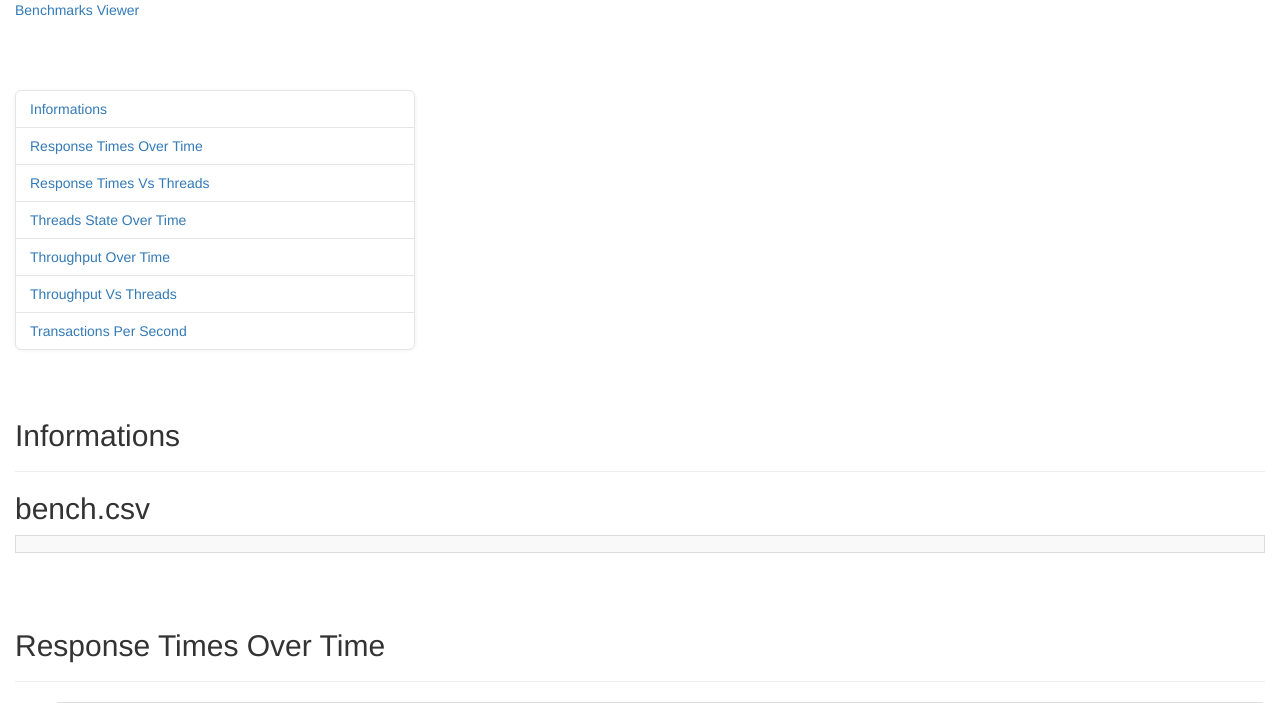
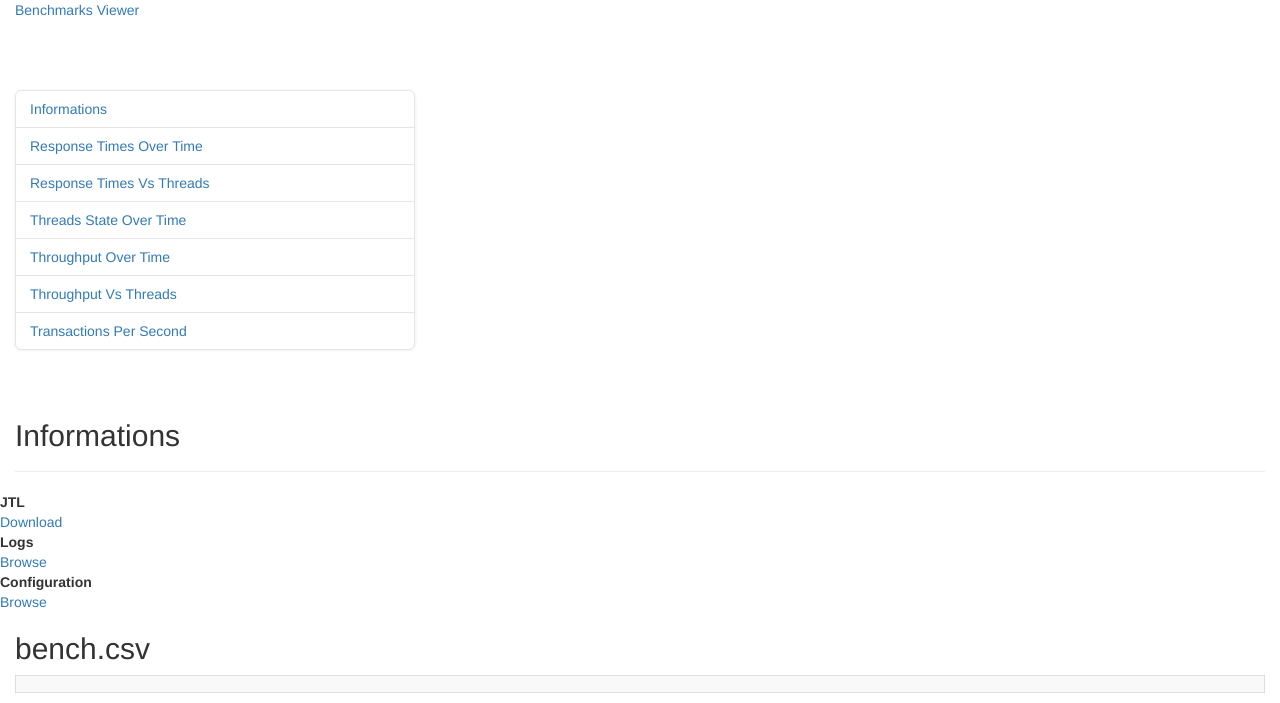
Before and after one commit to exoplatform/benchmarks-viewer, a PHP site: page /bench.php?benchmark=1 in a window 1280 px wide. Shown: the top 703 px of the page. Run offline with PHP 8.4, Linux system fonts and the light colour scheme; data that the repository does not hold is empty; some libraries are stand-ins or nearby versions.

Commit message:
display content of bench-AggregateReport_Aggregated.csv add link to browse logs add link to browse conf add link to download jtl remove deprecated html attributes

```diff
--- a/bench.php
+++ b/bench.php
@@ -123,6 +123,30 @@ header("Pragma: no-cache"); // HTTP/1.0
                     </div>
                   </div>
                   <?php }?>
+                  <div class="row">
+                    <div class="span3">
+                      <strong>JTL</strong>
+                    </div>
+                    <div class="span6">
+                      <a href="<?=$benchmarksURL."/".$benchmark?>/jmeter-results/bench.jtl.gz"><i class="icon-chevron-right"></i> Download</a>
+                    </div>
+                  </div>
+                  <div class="row">
+                    <div class="span3">
+                      <strong>Logs</strong>
+                    </div>
+                    <div class="span6">
+                      <a href="<?=$benchmarksURL."/".$benchmark?>/logs/"><i class="icon-chevron-right"></i> Browse</a>
+                    </div>
+                  </div>
+                  <div class="row">
+                    <div class="span3">
+                      <strong>Configuration</strong>
+                    </div>
+                    <div class="span6">
+                      <a href="<?=$benchmarksURL."/".$benchmark?>/conf/"><i class="icon-chevron-right"></i> Browse</a>
+                    </div>
+                  </div>
                 </div>
                 <div class="span6">
                   <?php
@@ -153,12 +177,20 @@ header("Pragma: no-cache"); // HTTP/1.0
               <div class="row-fluid">
                 <div class="span12">
                   <h2>bench.csv</h2>
-                  <table cellpadding="0" cellspacing="0" border="0" class="table table-striped table-bordered table-hover">
+                  <table class="table table-striped table-bordered table-hover">
                     <?=viewcsv($benchmarksDirectory."/".$benchmark."/jmeter-results/bench.jtl.csv")?>
                   </table>
                 </div>
               </div>
-            </section>
+              <div class="row-fluid">
+                <div class="span12">
+                  <h2>bench-AggregateReport_Aggregated.csv</h2>
+                  <table class="table table-striped table-bordered table-hover">
+                    <?=viewcsv($benchmarksDirectory."/".$benchmark."/jmeter-results/bench-AggregateReport_Aggregated.csv")?>
+                  </table>
+                </div>
+              </div>
+              </section>
             <section id="ResponseTimesOverTime">
               <div class="page-header">
                 <h2>Response Times Over Time</h2>
@@ -223,7 +255,7 @@ header("Pragma: no-cache"); // HTTP/1.0
                     </li>
                   </ul>
                 </div>
-
+              </div>
             </section>
             <section id="ThreadsStateOverTime">
               <div class="page-header">
--- a/csv.php
+++ b/csv.php
@@ -51,8 +51,10 @@ function viewcsv($filename) {
       <div class="container-fluid">
         <div class="row-fluid">
           <div class="span12">
-            <h2><?=$file?></h2>
-            <table cellpadding="0" cellspacing="0" border="0" class="table table-striped table-bordered table-hover">
+            <h2>
+              <?=$file?>
+            </h2>
+            <table class="table table-striped table-bordered table-hover">
               <?=viewcsv($filename)?>
             </table>
           </div>
--- a/index.php
+++ b/index.php
@@ -172,7 +172,7 @@ header("Pragma: no-cache"); // HTTP/1.0
           <div class="span10 offset1">
             <div class="row-fluid">
               <div class="span12">
-                <table cellpadding="0" cellspacing="0" border="0" class="table table-striped table-bordered table-hover" id="benchmarks">
+                <table class="table table-striped table-bordered table-hover" id="benchmarks">
                   <thead>
                     <tr>
                       <th>End Date (UTC)</th>
```
Lines whose indentation alone changed are shown as unchanged.
